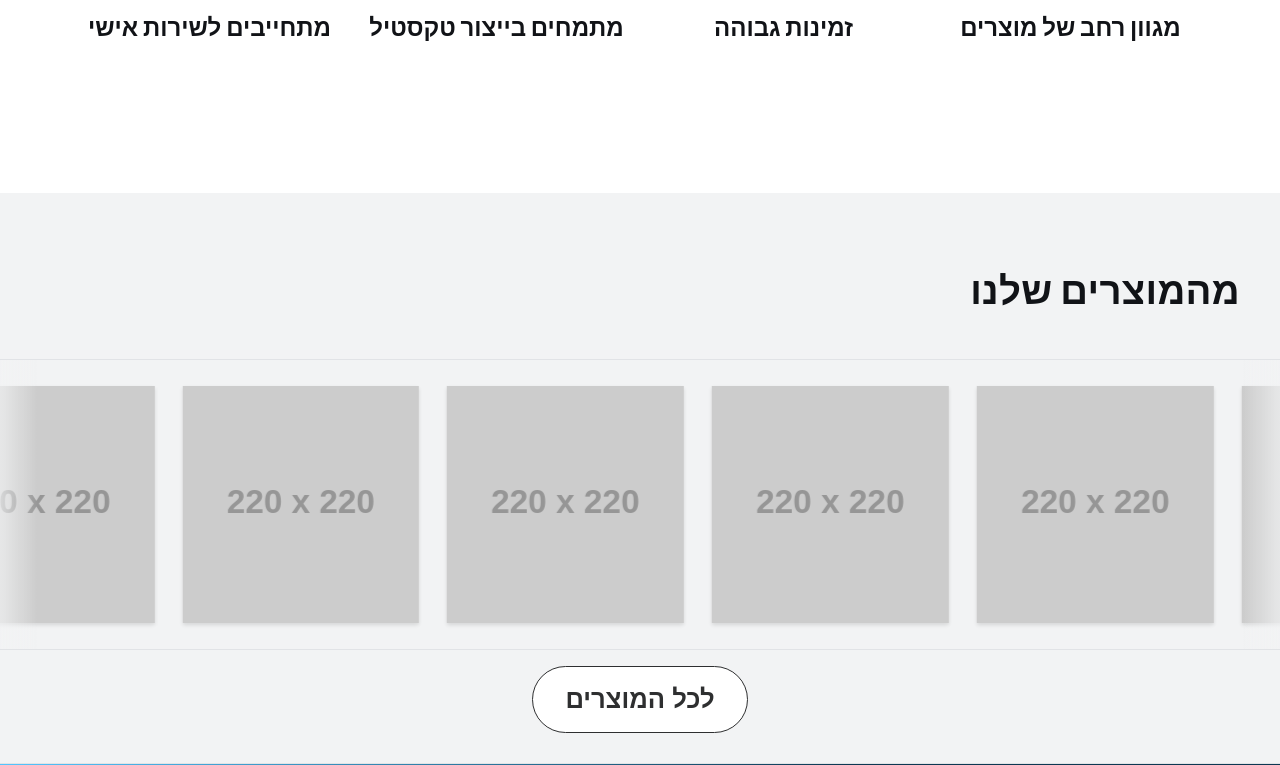
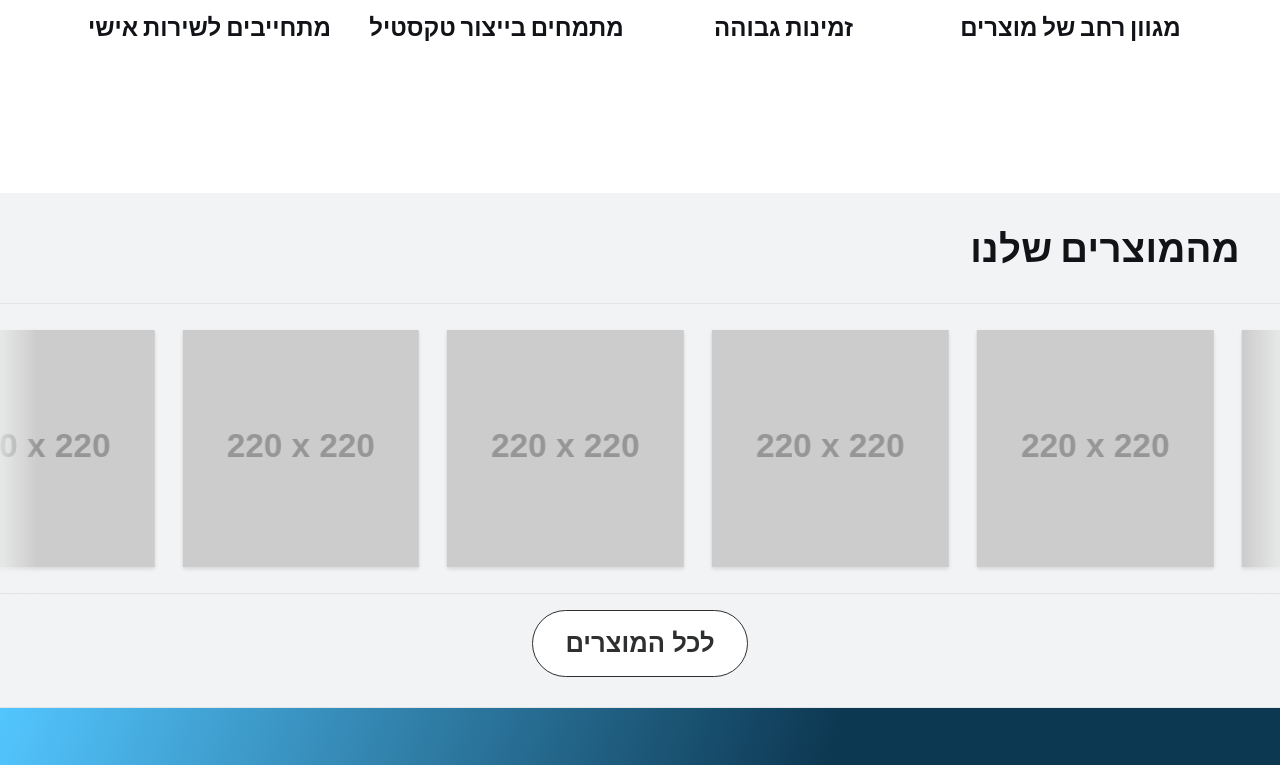
Before and after one commit to levynchi/arye-textile-branding, a Django app: page / in a window 1280 px wide. Shown: the part 2420-3185 px from the top of the page. Run offline with Django 5.2, Linux system fonts and the light colour scheme; grey boxes labelled with a size stand in for pictures from a placeholder-image service; data that the repository does not hold is empty; some libraries are stand-ins or nearby versions; some web fonts are replaced.

Commit message:
style(slider-head): set top/bottom padding to 30px (30px 40px 30px)

```diff
--- a/static/home.css
+++ b/static/home.css
@@ -86,7 +86,7 @@ body{margin:0;font-family:var(--font-sans);background:#fff;color:var(--text);}
 
 /* Horizontal slider under gallery */
 .slider-band{background:#f2f3f4;border-top:none;border-bottom:1px solid #e1e3e6;margin:50px 0 0;}
-.slider-head{max-width:1500px;margin:0 auto;padding:72px 40px 44px;display:flex;align-items:center;justify-content:space-between;}
+.slider-head{max-width:1500px;margin:0 auto;padding:30px 40px 30px;display:flex;align-items:center;justify-content:space-between;}
 .slider-title{margin:0;font-family:'Assistant',var(--font-sans);font-weight:800;font-size:clamp(1.6rem, 3.5vw, 2.4rem);letter-spacing:.3px;}
 .slider-all{display:inline-flex;align-items:center;justify-content:center;padding:18px 32px;border-radius:999px;border:1px solid #2e2f30;color:#2e2f30;text-decoration:none;font-weight:700;background:#fff;}
 .slider-all:hover{background:#f6f7f8;}
```
